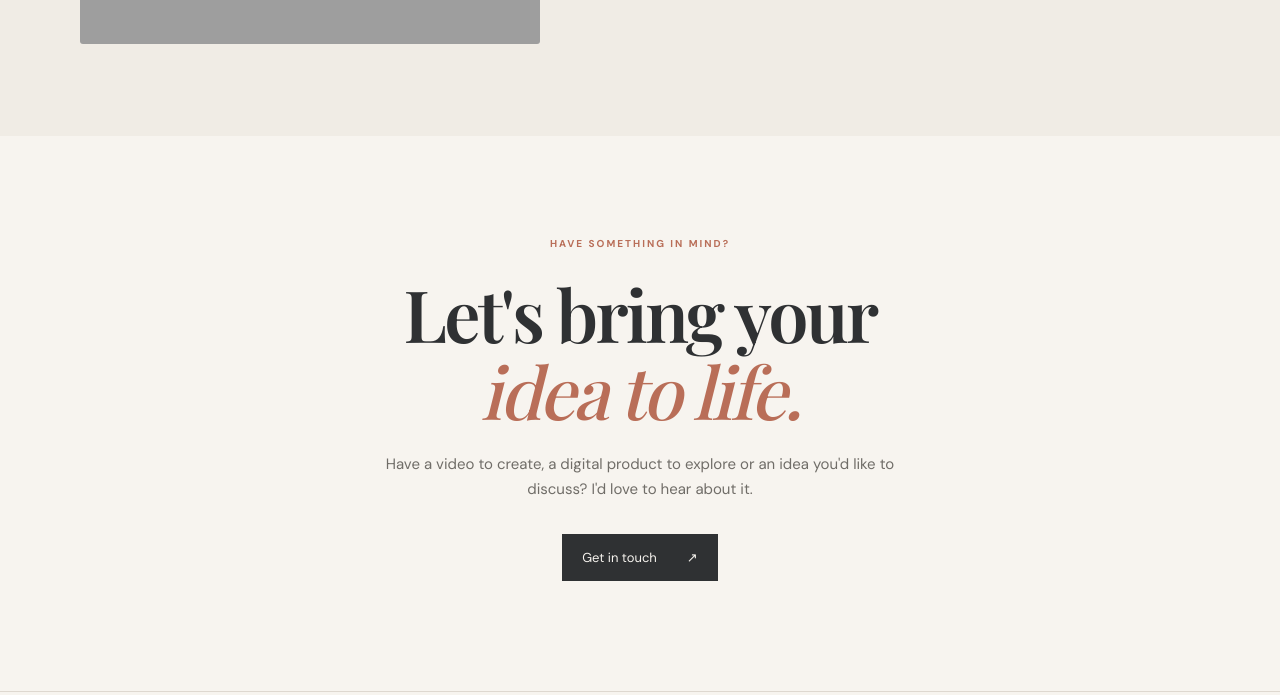
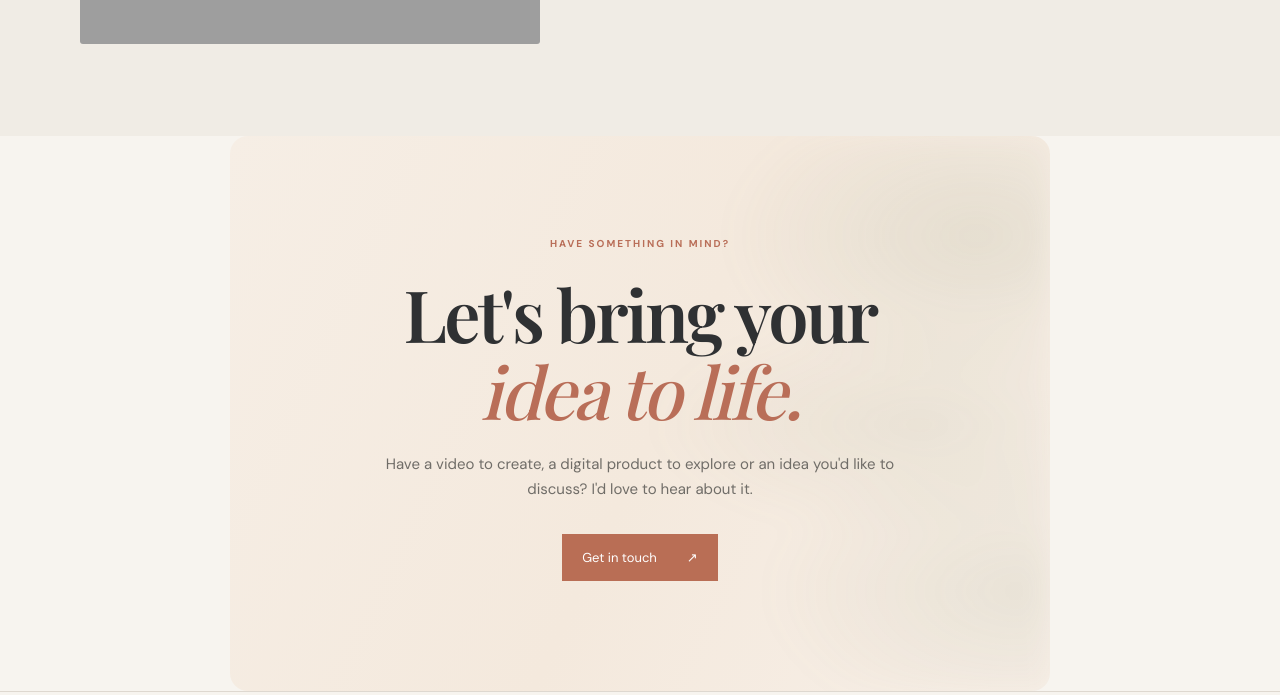
Before and after one commit to fifydee/ifeoma-portfolio, a plain HTML site: page index.html in a window 1280 px wide. Shown: the part 3598-4293 px from the top of the page. Drawn offline with nearby package versions, Linux system fonts and the light colour scheme; grey boxes are pictures that could not be loaded.

Commit message:
Refine contact banner with subtle leaf-shadow texture and terracotta button

```diff
--- a/styles.css
+++ b/styles.css
@@ -110,3 +110,9 @@
 /* Full-bleed divider between services and selected work */
 .work-section{position:relative;border-top:0}
 .work-section:before{content:"";position:absolute;top:0;left:50%;width:100vw;height:1px;background:var(--line);transform:translateX(-50%)}
+
+/* Quiet, botanical CTA texture without a literal photograph */
+.contact-section{position:relative;isolation:isolate;overflow:hidden;background:linear-gradient(115deg,#f6eee5 0%,#f4e9dd 52%,#f7efe7 100%);border-radius:18px}
+.contact-section:before{content:"";position:absolute;z-index:-1;inset:0;pointer-events:none;background:radial-gradient(ellipse at 91% 18%,rgba(120,132,91,.13),transparent 24%),radial-gradient(ellipse at 84% 52%,rgba(120,132,91,.09),transparent 28%),radial-gradient(ellipse at 96% 82%,rgba(120,132,91,.10),transparent 23%);filter:blur(13px)}
+.contact-link{background:#b96e55!important;border-color:#b96e55!important;color:#fff!important}
+.contact-link:hover{background:#a85c43!important;border-color:#a85c43!important}
```
